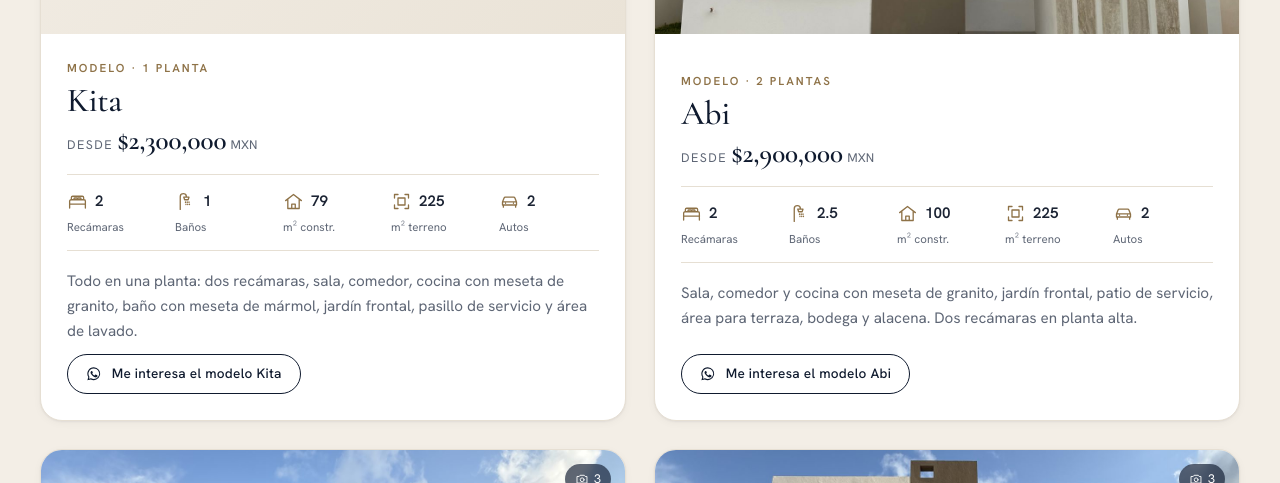
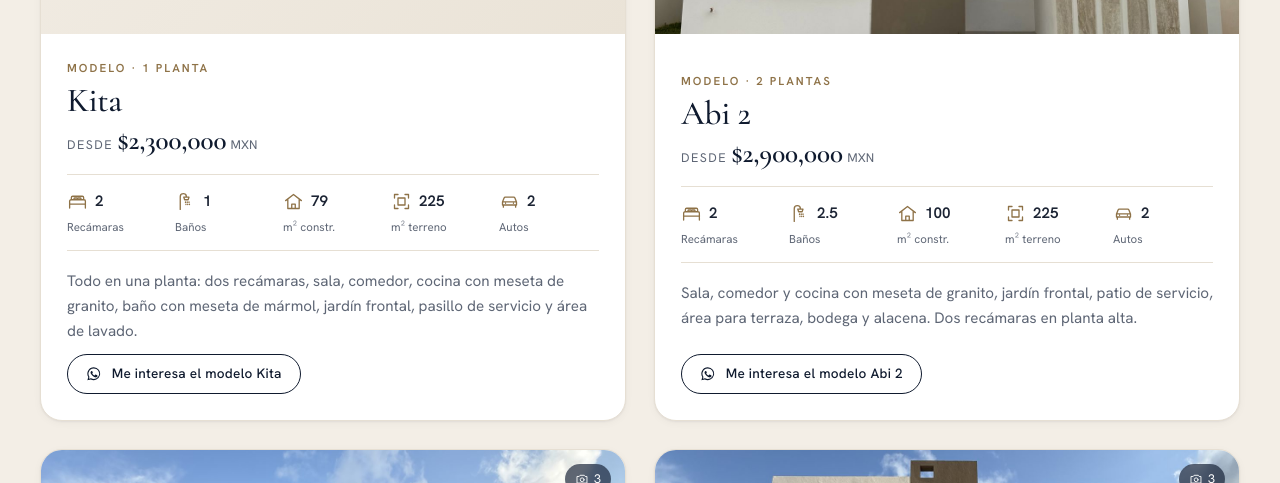
Before and after one commit to nandofrc80/ucapital.mx, a Jekyll site: the page built from _propiedades/cumbres-novonorte.md, in a window 1280 px wide and 900 px high, scrolled down 2254 px. Shown: the part 167-650 px from the top of the window. Built offline with Jekyll 4.4.1, drawn with Linux system fonts in a browser that asks for light colours.

Commit message:
Cumbres: modelo A2 = Abi 2
Co-Authored-By: Claude Opus 5.5 <noreply@anthropic.com>
Claude-Session: https://claude.ai/code/session_015ykr8YQXJFJ75zMsC2hNVh

```diff
--- a/_propiedades/cumbres-novonorte.md
+++ b/_propiedades/cumbres-novonorte.md
@@ -42,7 +42,7 @@ modelos:
     estacionamientos: 2
     precio: 2300000
     descripcion: "Todo en una planta: dos recámaras, sala, comedor, cocina con meseta de granito, baño con meseta de mármol, jardín frontal, pasillo de servicio y área de lavado."
-  - nombre: "Abi"
+  - nombre: "Abi 2"
     niveles: "2 plantas"
     recamaras: 2
     banos: 2.5
```
